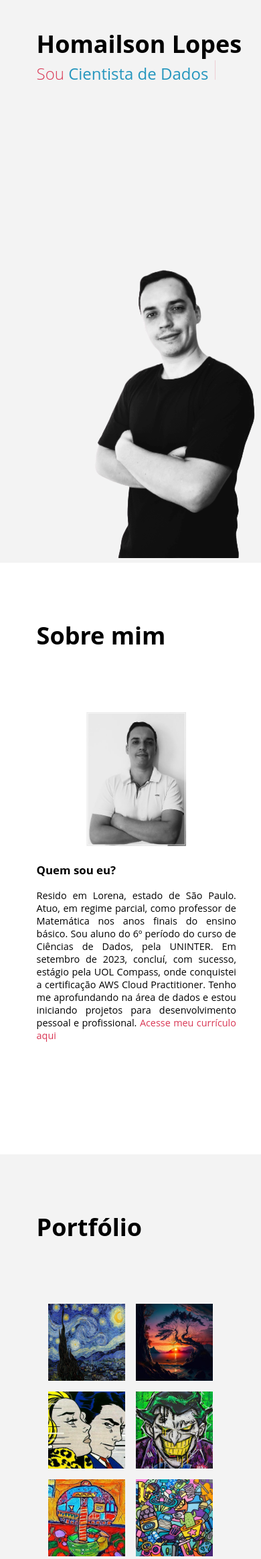
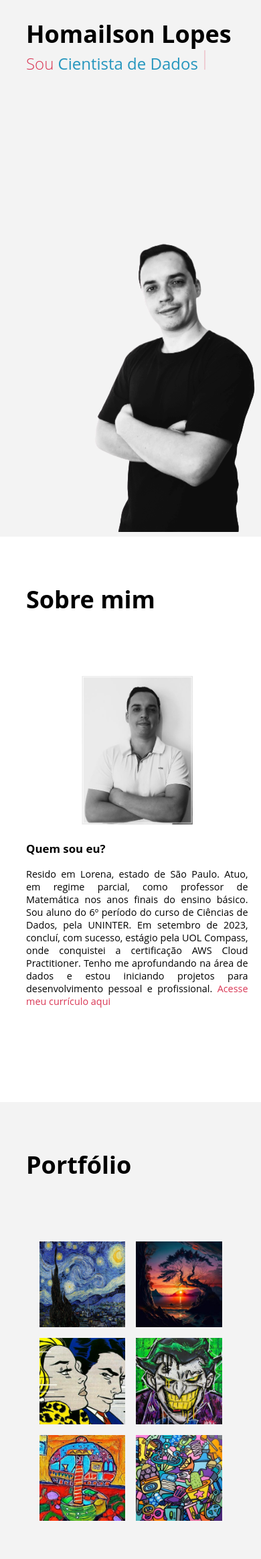
Before and after one commit to Homailson/portfolio, a Flask app: page / in a window 390 px wide. Shown: the part 43-2370 px from the top of the page at 67% size. Run offline with Flask 3, Linux system fonts and the light colour scheme.

Commit message:
testando pequena alteração

```diff
--- a/static/css/style.css
+++ b/static/css/style.css
@@ -373,17 +373,14 @@ nav ul li a:hover {
 }
 
 @media screen and (max-width: 540px) {
+
+    .content section .main__title {
+        font-size: 1.5rem;
+    }
+
     .content {
         width: 100%;
         margin-left: 0;
-    }
-
-    .content section {
-        padding: 5%;
-    }
-
-    .content section .main__title {
-        font-size: 1.5rem;
     }
 
     .icon {
```
